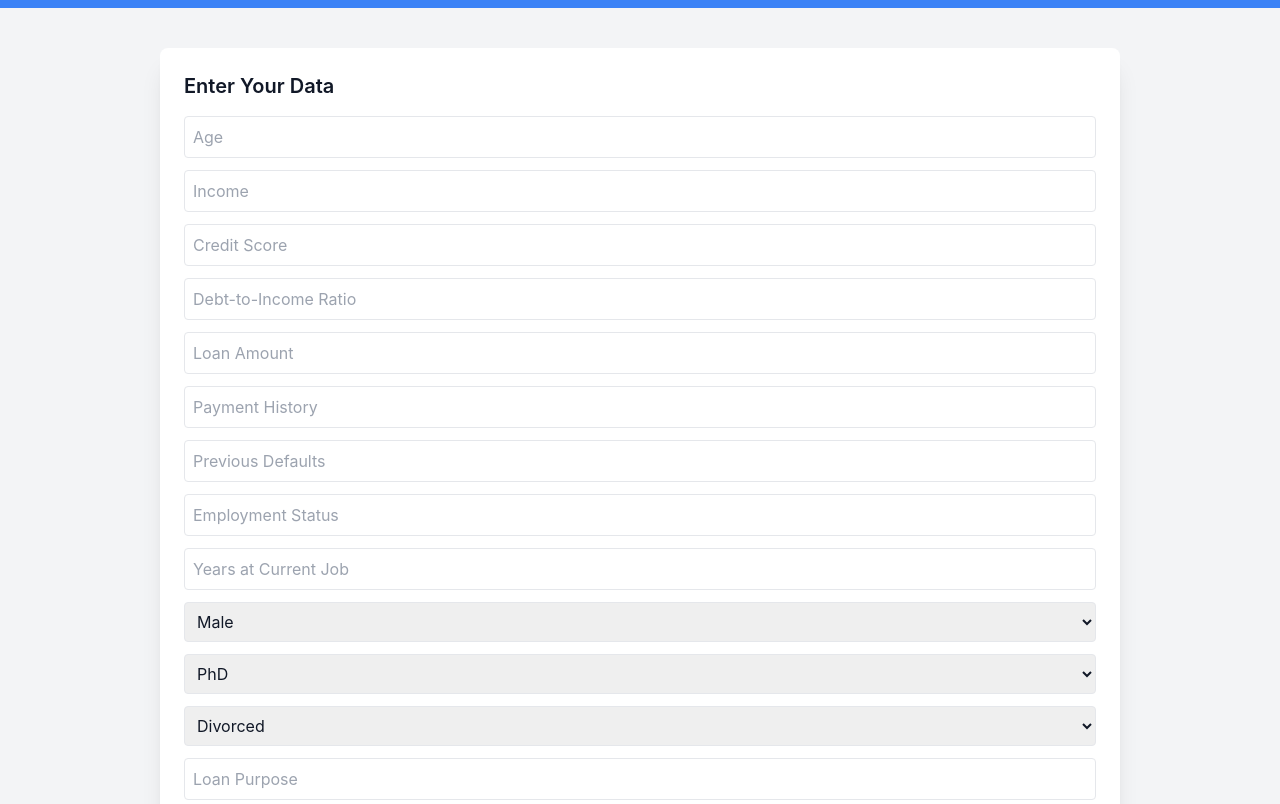
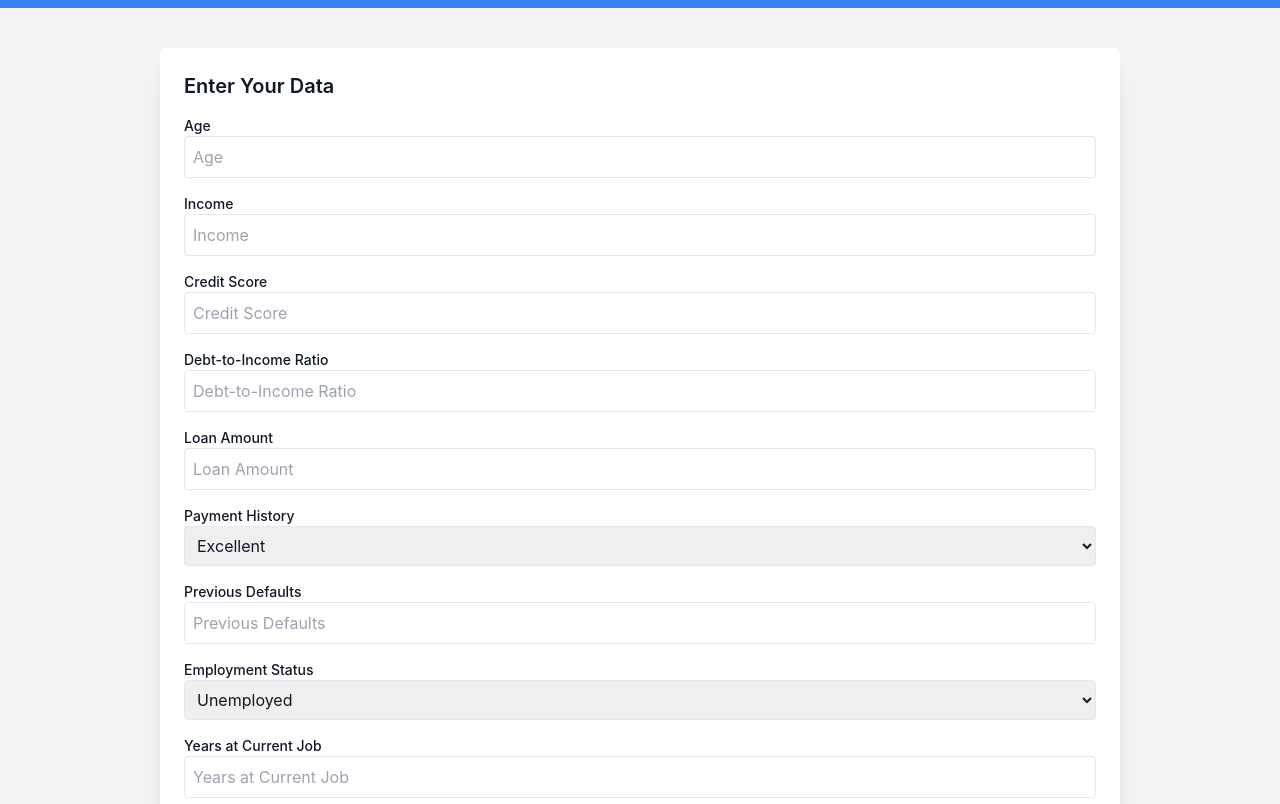
Before and after one commit to MissDinosaur/Loan_Approval_Prediction_Flask_ML_project, a plain HTML site: page app/templates/input.html in a window 1280 px wide. Shown: the part 300-1104 px from the top of the page. Drawn offline with nearby package versions, Linux system fonts and the light colour scheme.

Commit message:
html modified

```diff
--- a/app/templates/input.html
+++ b/app/templates/input.html
@@ -8,6 +8,34 @@
     <script src="https://cdnjs.cloudflare.com/ajax/libs/gsap/3.12.2/gsap.min.js"></script>
     <style>
         body { font-family: 'Inter', sans-serif; }
+
+        .input-container {
+            position: relative;
+            margin-bottom: 16px;
+        }
+
+        .info-box {
+            position: absolute;
+            top: -40px;
+            left: 0;
+            background-color: #f9f9f9;
+            border: 1px solid #ddd;
+            border-radius: 4px;
+            padding: 10px;
+            width: 100%;
+            display: none;
+            box-shadow: 0 4px 6px rgba(0, 0, 0, 0.1);
+            z-index: 10;
+        }
+
+        .input-container:hover .info-box {
+            display: block;
+        }
+
+        .input-container input,
+        .input-container select {
+            width: 100%;
+        }
     </style>
 </head>
 <body class="bg-gray-100 text-gray-900">
@@ -15,8 +43,8 @@
         <div class="container mx-auto flex justify-between items-center">
             <h1 class="text-white text-2xl font-bold">Finance Prediction</h1>
             <div>
-                <a href="index" class="text-white px-3">Home</a>
-                <a href="input" class="text-white px-3">Go to predict</a>
+                <a href="index.html" class="text-white px-3">Home</a>
+                <a href="input.html" class="text-white px-3">Go to predict</a>
             </div>
         </div>
     </nav>
@@ -30,34 +58,71 @@
         <div class="bg-white shadow-xl rounded-lg p-6 w-3/4 mx-auto">
             <h3 class="text-xl font-semibold mb-4">Enter Your Data</h3>
             <form id="finance-form">
-                <input type="text" id="age" placeholder="Age" class="block w-full p-2 border rounded mb-3">
-                <input type="text" id="income" placeholder="Income" class="block w-full p-2 border rounded mb-3">
-                <input type="text" id="credit-score" placeholder="Credit Score" class="block w-full p-2 border rounded mb-3">
-                <input type="text" id="dti" placeholder="Debt-to-Income Ratio" class="block w-full p-2 border rounded mb-3">
-                <input type="text" id="loan-amount" placeholder="Loan Amount" class="block w-full p-2 border rounded mb-3">
-                <input type="text" id="payment-history" placeholder="Payment History" class="block w-full p-2 border rounded mb-3">
-                <input type="text" id="previous-defaults" placeholder="Previous Defaults" class="block w-full p-2 border rounded mb-3">
-                <input type="text" id="employment-status" placeholder="Employment Status" class="block w-full p-2 border rounded mb-3">
-                <input type="text" id="years-job" placeholder="Years at Current Job" class="block w-full p-2 border rounded mb-3">
-                <!-- New fields -->
-                <select id="gender" class="block w-full p-2 border rounded mb-3">
-                    <option value="Male">Male</option>
-                    <option value="Female">Female</option>
-                    <option value="Non-binary">Non-binary</option>
+                <!-- Retain the same columns/fields structure -->
+
+                <div class="input-container">
+                    <label for="age" class="block text-sm font-medium">Age</label>
+                    <div class="info-box">Age of the individual (0-150)</div>
+                    <input type="number" id="age" placeholder="Age" class="block p-2 border rounded" min="0" max="150" required>
+                </div>
+
+                <div class="input-container">
+                    <label for="income" class="block text-sm font-medium">Income</label>
+                    <div class="info-box">Monthly or yearly income in currency</div>
+                    <input type="number" id="income" placeholder="Income" class="block p-2 border rounded" min="0" step="0.01" required>
+                </div>
+
+                <div class="input-container">
+                    <label for="credit-score" class="block text-sm font-medium">Credit Score</label>
+                    <div class="info-box">Numeric score representing creditworthiness (e.g., 700)</div>
+                    <input type="number" id="credit-score" placeholder="Credit Score" class="block p-2 border rounded" min="0" required>
+                </div>
+
+                <div class="input-container">
+                    <label for="dti" class="block text-sm font-medium">Debt-to-Income Ratio</label>
+                    <div class="info-box">Percentage of income used for debt payments (0.0 to 1.0)</div>
+                    <input type="number" id="dti" placeholder="Debt-to-Income Ratio" class="block p-2 border rounded" min="0.0" max="1.0" step="0.01" required>
+                </div>
+
+                <div class="input-container">
+                    <label for="loan-amount" class="block text-sm font-medium">Loan Amount</label>
+                    <div class="info-box">Amount requested for the loan</div>
+                    <input type="number" id="loan-amount" placeholder="Loan Amount" class="block p-2 border rounded" min="0" step="0.01" required>
+                </div>
+
+                <div class="input-container">
+                    <label for="payment-history" class="block text-sm font-medium">Payment History</label>
+                    <div class="info-box">Previous payment history (Excellent, Good, Fair, Poor)</div>
+                    <select id="payment-history" class="block p-2 border rounded" required>
+                        <option value="Excellent">Excellent</option>
+                        <option value="Good">Good</option>
+                        <option value="Fair">Fair</option>
+                        <option value="Poor">Poor</option>
                     </select>
-                <select id="education" class="block w-full p-2 border rounded mb-3">
-                    <option value="PhD">PhD</option>
-                    <option value="Bachelor's">Bachelor's</option>
-                    <option value="Master's">Master's</option>
-                    <option value="High School">High School</option>
+                </div>
+
+                <div class="input-container">
+                    <label for="previous-defaults" class="block text-sm font-medium">Previous Defaults</label>
+                    <div class="info-box">Number of previous loan defaults (0 to 4)</div>
+                    <input type="number" id="previous-defaults" placeholder="Previous Defaults" class="block p-2 border rounded" min="0" max="4" required>
+                </div>
+
+                <div class="input-container">
+                    <label for="employment-status" class="block text-sm font-medium">Employment Status</label>
+                    <div class="info-box">Current employment status</div>
+                    <select id="employment-status" class="block p-2 border rounded" required>
+                        <option value="Unemployed">Unemployed</option>
+                        <option value="Employed">Employed</option>
+                        <option value="Self-employed">Self-employed</option>
                     </select>
-                <select id="marital-status" class="block w-full p-2 border rounded mb-3">
-                    <option value="Divorced">Divorced</option>
-                    <option value="Widowed">Widowed</option>
-                    <option value="Single">Single</option>
-                    <option value="Married">Married</option>
-                </select>
-                <input type="text" id="loan-purpose" placeholder="Loan Purpose" class="block w-full p-2 border rounded mb-3">
+                </div>
+
+                <div class="input-container">
+                    <label for="years-job" class="block text-sm font-medium">Years at Current Job</label>
+                    <div class="info-box">How long you have been employed at your current job</div>
+                    <input type="number" id="years-job" placeholder="Years at Current Job" class="block p-2 border rounded" min="0" max="150" required>
+                </div>
+
                 <button type="submit" class="bg-blue-600 text-white px-4 py-2 rounded hover:bg-blue-700">Submit</button>
             </form>
         </div>
@@ -82,23 +147,30 @@
                 "Payment History": document.getElementById("payment-history").value,
                 "Previous Defaults": document.getElementById("previous-defaults").value,
                 "Employment Status": document.getElementById("employment-status").value,
-        "Years at Current Job": document.getElementById("years-job").value,
-        "Gender": document.getElementById("gender").value,
-        "Education Level": document.getElementById("education").value,
-        "Marital Status": document.getElementById("marital-status").value,
-        "Loan Purpose": document.getElementById("loan-purpose").value
+                "Years at Current Job": document.getElementById("years-job").value
             };
 
-    // Predict logic based on form data (example: simple logic)
-    let prediction = "approved"; // default prediction
-    if (parseInt(formData["Income"]) < 30000) {
-        prediction = "denied"; // denial condition
-    }
-
-    // Create prediction text
-    const predict_text = `The client is ${result} for loan`;
-
-    // Redirect to result.html with query parameters
-    const resultUrl = `result.html?prediction=${encodeURIComponent(prediction)}&predict_text=${encodeURIComponent(predict_text)}&name=${encodeURIComponent(formData["Income"])}`;
-    window.location.href = resultUrl;
+            // Send POST request to backend API with JSON data
+            fetch('/predict', {
+                method: 'POST',
+                headers: {
+                    'Content-Type': 'application/json',
+                },
+                body: JSON.stringify(formData),
+            })
+            .then(response => response.json())
+            .then(data => {
+                // Even if there is an error, redirect to result.html
+                const resultUrl = "http://127.0.0.1:5500/app/templates/result.html";
+                window.location.href = resultUrl;  // Redirect to result.html
+            })
+            .catch(error => {
+                console.error('Error:', error);
+                // Even in case of error, redirect to result.html
+                const resultUrl = "http://127.0.0.1:5500/app/templates/result.html";
+                window.location.href = resultUrl;  // Redirect to result.html
             });
+        });
+    </script>
+</body>
+</html>
```
Also changed, not shown: app/templates/result.html (+5 -4 lines). Lines whose indentation alone changed are shown as unchanged.
